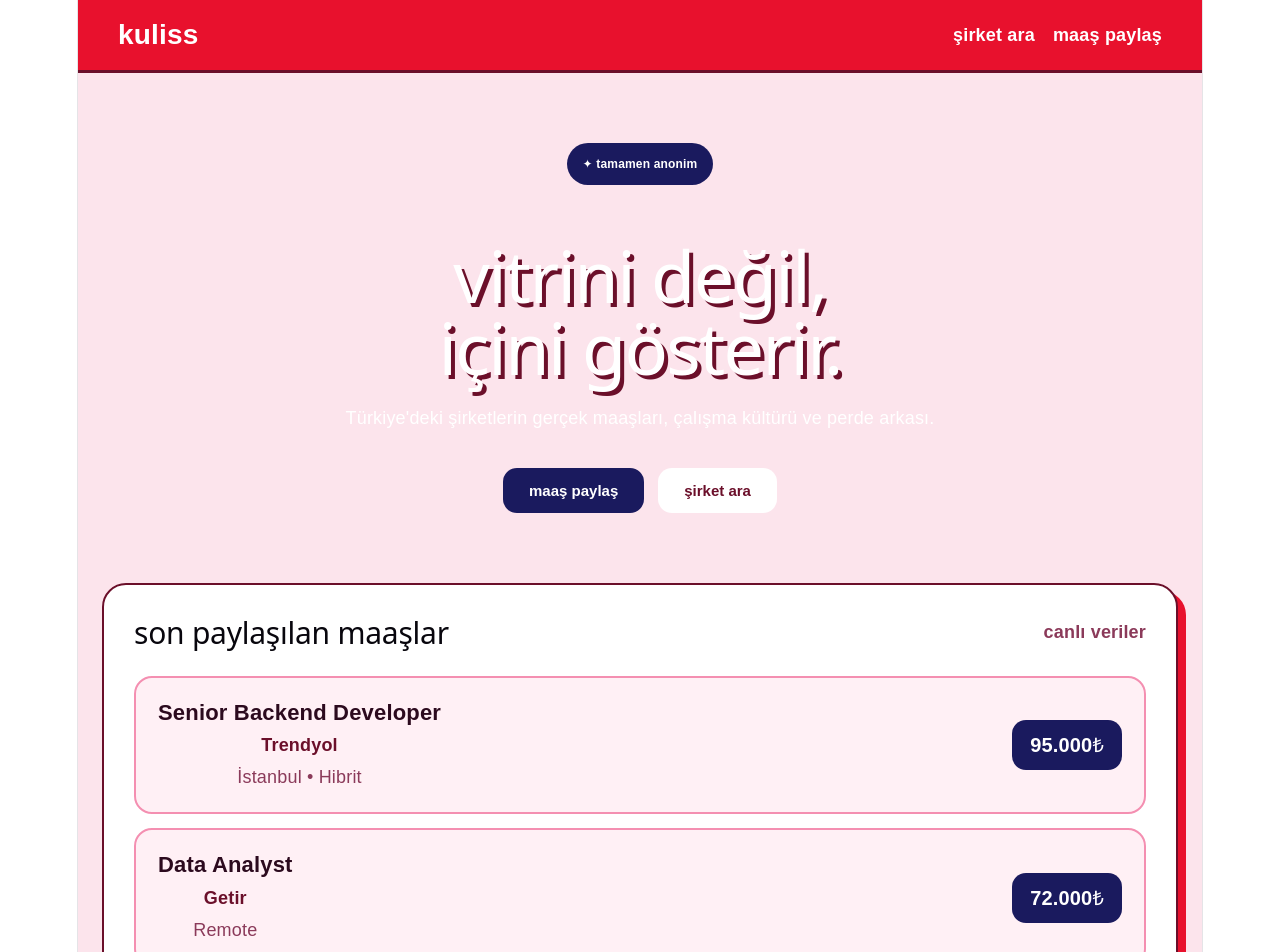
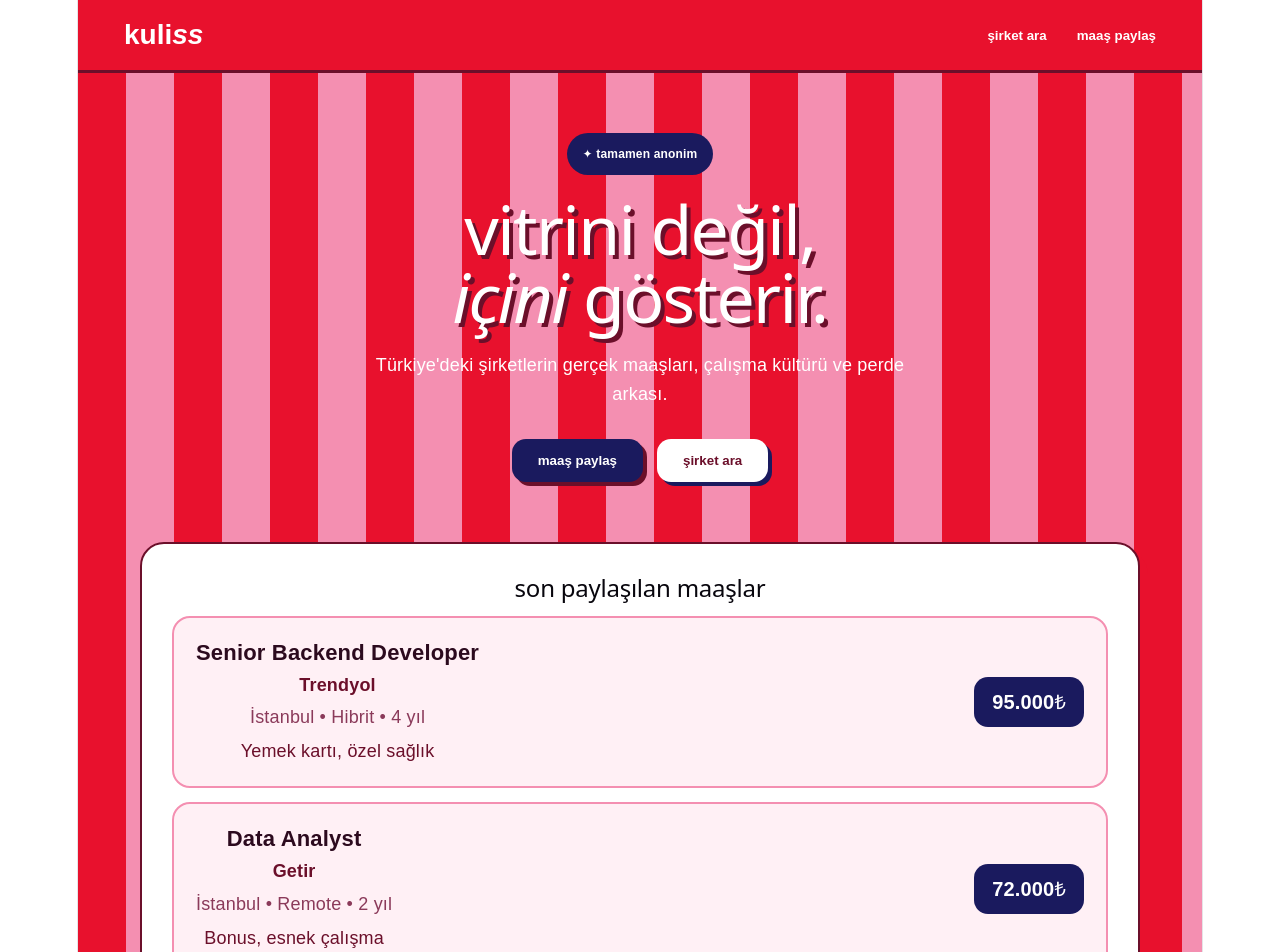
Before and after one commit to rabiagizemdemirhan/kuliss, a React (Vite) app in the folder frontend/: page / in a window 1280 px wide. Shown: the top 952 px of the page. Built offline with nearby package versions, Linux system fonts and the light colour scheme.

Commit message:
Make Kuliss UI interactive

```diff
--- a/frontend/src/App.tsx
+++ b/frontend/src/App.tsx
@@ -1,84 +1,229 @@
-import "./index.css";
+import { useState } from "react";
+
+type SalaryReport = {
+  company: string;
+  position: string;
+  salary: string;
+  city: string;
+  workType: string;
+  experience: string;
+  benefits: string;
+};
 
 function App() {
-  const companies = [
+  const [page, setPage] = useState<"home" | "share" | "search">("home");
+  const [search, setSearch] = useState("");
+
+  const reports: SalaryReport[] = [
     {
       company: "Trendyol",
       position: "Senior Backend Developer",
       salary: "95.000₺",
-      meta: "İstanbul • Hibrit"
+      city: "İstanbul",
+      workType: "Hibrit",
+      experience: "4 yıl",
+      benefits: "Yemek kartı, özel sağlık"
     },
     {
       company: "Getir",
       position: "Data Analyst",
       salary: "72.000₺",
-      meta: "Remote"
+      city: "İstanbul",
+      workType: "Remote",
+      experience: "2 yıl",
+      benefits: "Bonus, esnek çalışma"
     },
     {
-      company: "Hepsiburada",
-      position: "Product Designer",
-      salary: "68.000₺",
-      meta: "İstanbul • Ofis"
+      company: "Inditex",
+      position: "Sales Assistant",
+      salary: "32.000₺",
+      city: "İstanbul",
+      workType: "Ofis",
+      experience: "1 yıl",
+      benefits: "Yemek, prim"
     }
   ];
 
+  const filteredReports = reports.filter((item) =>
+    item.company.toLowerCase().includes(search.toLowerCase())
+  );
+
   return (
-    <div
-      style={{
-        minHeight: "100vh",
-        background: "#fce4ec",
-        color: "#2c0a1e",
-        fontFamily: "DM Sans, sans-serif"
-      }}
-    >
-      <nav
-        style={{
-          padding: "22px 40px",
-          display: "flex",
-          justifyContent: "space-between",
-          alignItems: "center",
-          background: "#e8112d",
-          borderBottom: "3px solid #6b0f2a"
-        }}
-      >
-        <div
-          style={{
-            fontSize: "28px",
-            fontWeight: 700,
-            color: "white"
-          }}
-        >
-          kuliss
-        </div>
+    <div style={styles.page}>
+      <nav style={styles.nav}>
+        <button style={styles.logo} onClick={() => setPage("home")}>
+          kuli<em>ss</em>
+        </button>
 
-        <div
-          style={{
-            display: "flex",
-            gap: "18px",
-            color: "white",
-            fontWeight: 600
-          }}
-        >
-          <span>şirket ara</span>
-          <span>maaş paylaş</span>
+        <div style={styles.navLinks}>
+          <button style={styles.navBtn} onClick={() => setPage("search")}>
+            şirket ara
+          </button>
+          <button style={styles.navBtn} onClick={() => setPage("share")}>
+            maaş paylaş
+          </button>
         </div>
       </nav>
 
-      <div
-        style={{
-          maxWidth: "1100px",
+      <main style={styles.main}>
+        {page === "home" && (
+          <>
+            <section style={styles.hero}>
+              <div style={styles.badge}>✦ tamamen anonim</div>
+
+              <h1 style={styles.title}>
+                vitrini değil,
+                <br />
+                <em>içini</em> gösterir.
+              </h1>
+
+              <p style={styles.subtitle}>
+                Türkiye'deki şirketlerin gerçek maaşları, çalışma kültürü ve
+                perde arkası.
+              </p>
+
+              <div style={styles.buttonRow}>
+                <button style={styles.primaryBtn} onClick={() => setPage("share")}>
+                  maaş paylaş
+                </button>
+                <button style={styles.secondaryBtn} onClick={() => setPage("search")}>
+                  şirket ara
+                </button>
+              </div>
+            </section>
+
+            <SalaryList reports={reports} />
+          </>
+        )}
+
+        {page === "search" && (
+          <section style={styles.card}>
+            <h2>şirket ara</h2>
+            <p style={styles.muted}>Bir yere girmeden önce gerçeği öğren.</p>
+
+            <input
+              style={styles.input}
+              placeholder="Şirket adı yaz: Trendyol, Getir, Inditex..."
+              value={search}
+              onChange={(e) => setSearch(e.target.value)}
+            />
+
+            <SalaryList reports={filteredReports} />
+          </section>
+        )}
+
+        {page === "share" && (
+          <section style={styles.card}>
+            <h2>maaş bilgisi ekle</h2>
+            <p style={styles.muted}>Tüm veriler anonimdir.</p>
+
+            <div style={styles.formGrid}>
+              <input style={styles.input} placeholder="Şirket adı" />
+              <input style={styles.input} placeholder="Sektör" />
+              <input style={styles.input} placeholder="Şehir" />
+              <input style={styles.input} placeholder="Pozisyon" />
+              <input style={styles.input} placeholder="Deneyim yılı" />
+              <input style={styles.input} placeholder="Maaş miktarı" />
+
+              <select style={styles.input}>
+                <option>Aylık</option>
+                <option>Yıllık</option>
+                <option>Saatlik</option>
+              </select>
+
+              <select style={styles.input}>
+                <option>Net</option>
+                <option>Brüt</option>
+              </select>
+            </div>
+
+            <textarea style={styles.textarea} placeholder="Yan haklar / yorum" />
+
+            <button
+              style={styles.primaryBtnFull}
+              onClick={() => alert("Frontend form hazır. Sırada backend bağlantısı var.")}
+            >
+              anonim olarak gönder
+            </button>
+          </section>
+        )}
+      </main>
+    </div>
+  );
+}
+
+function SalaryList({ reports }: { reports: SalaryReport[] }) {
+  if (reports.length === 0) {
+    return <p style={styles.muted}>Sonuç bulunamadı.</p>;
+  }
+
+  return (
+    <section style={styles.salaryBox}>
+      <h2>son paylaşılan maaşlar</h2>
+
+      {reports.map((item) => (
+        <div key={item.company + item.position} style={styles.salaryCard}>
+          <div>
+            <h3 style={styles.position}>{item.position}</h3>
+            <p style={styles.company}>{item.company}</p>
+            <p style={styles.muted}>
+              {item.city} • {item.workType} • {item.experience}
+            </p>
+            <p style={styles.benefits}>{item.benefits}</p>
+          </div>
+
+          <div style={styles.salaryPill}>{item.salary}</div>
+        </div>
+      ))}
+    </section>
+  );
+}
+
+const styles: Record<string, React.CSSProperties> = {
+  page: {
+    minHeight: "100vh",
+    background:
+      "repeating-linear-gradient(90deg, #e8112d 0px, #e8112d 48px, #f48fb1 48px, #f48fb1 96px)",
+    color: "#2c0a1e",
+    fontFamily: "Arial, sans-serif"
+  },
+  nav: {
+    background: "#e8112d",
+    borderBottom: "3px solid #6b0f2a",
+    padding: "18px 40px",
+    display: "flex",
+    justifyContent: "space-between",
+    alignItems: "center"
+  },
+  logo: {
+    background: "transparent",
+    border: "none",
+    color: "white",
+    fontSize: "28px",
+    fontWeight: 800,
+    cursor: "pointer"
+  },
+  navLinks: {
+    display: "flex",
+    gap: "18px"
+  },
+  navBtn: {
+    background: "transparent",
+    border: "none",
+    color: "white",
+    fontWeight: 700,
+    cursor: "pointer"
+  },
+  main: {
+    maxWidth: "1000px",
     margin: "0 auto",
-          padding: "70px 24px"
-        }}
-      >
-        <div
-          style={{
+    padding: "60px 24px"
+  },
+  hero: {
     textAlign: "center",
-            marginBottom: "70px"
-          }}
-        >
-          <div
-            style={{
+    marginBottom: "60px"
+  },
+  badge: {
     display: "inline-block",
     background: "#1a1a5e",
     color: "white",
@@ -86,186 +231,132 @@ function App() {
     borderRadius: "999px",
     fontSize: "12px",
     fontWeight: 700,
-              marginBottom: "22px"
-            }}
-          >
-            ✦ tamamen anonim
-          </div>
-
-          <h1
-            style={{
-              fontSize: "72px",
+    marginBottom: "20px"
+  },
+  title: {
+    fontSize: "68px",
     lineHeight: 1,
-              marginBottom: "20px",
-              color: "#fff",
+    margin: "0 0 20px",
+    color: "white",
     textShadow: "4px 4px 0 #6b0f2a"
-            }}
-          >
-            vitrini değil,<br />
-            içini gösterir.
-          </h1>
-
-          <p
-            style={{
-              maxWidth: "620px",
+  },
+  subtitle: {
+    color: "white",
+    maxWidth: "560px",
     margin: "0 auto",
-              color: "#fff",
     fontSize: "18px",
-              lineHeight: 1.7
-            }}
-          >
-            Türkiye'deki şirketlerin gerçek maaşları,
-            çalışma kültürü ve perde arkası.
-          </p>
-
-          <div
-            style={{
-              marginTop: "34px",
+    lineHeight: 1.6
+  },
+  buttonRow: {
     display: "flex",
     justifyContent: "center",
     gap: "14px",
-              flexWrap: "wrap"
-            }}
-          >
-            <button style={primaryButton}>
-              maaş paylaş
-            </button>
-
-            <button style={secondaryButton}>
-              şirket ara
-            </button>
-          </div>
-        </div>
-
-        <div
-          style={{
-            background: "white",
-            borderRadius: "24px",
-            padding: "30px",
-            border: "2px solid #6b0f2a",
-            boxShadow: "8px 8px 0 #e8112d"
-          }}
-        >
-          <div
-            style={{
-              display: "flex",
-              justifyContent: "space-between",
-              alignItems: "center",
-              marginBottom: "26px"
-            }}
-          >
-            <h2
-              style={{
-                fontSize: "30px",
-                margin: 0
-              }}
-            >
-              son paylaşılan maaşlar
-            </h2>
-
-            <div
-              style={{
-                color: "#8b3a5a",
-                fontWeight: 600
-              }}
-            >
-              canlı veriler
-            </div>
-          </div>
-
-          <div
-            style={{
-              display: "flex",
-              flexDirection: "column",
-              gap: "14px"
-            }}
-          >
-            {companies.map((item) => (
-              <div
-                key={item.company + item.position}
-                style={{
-                  background: "#fff0f5",
-                  border: "2px solid #f48fb1",
-                  borderRadius: "18px",
-                  padding: "22px",
-                  display: "flex",
-                  justifyContent: "space-between",
-                  alignItems: "center",
-                  flexWrap: "wrap",
-                  gap: "20px"
-                }}
-              >
-                <div>
-                  <div
-                    style={{
-                      fontSize: "22px",
-                      fontWeight: 700,
-                      marginBottom: "6px"
-                    }}
-                  >
-                    {item.position}
-                  </div>
-
-                  <div
-                    style={{
-                      color: "#6b0f2a",
-                      fontWeight: 600,
-                      marginBottom: "6px"
-                    }}
-                  >
-                    {item.company}
-                  </div>
-
-                  <div
-                    style={{
-                      color: "#8b3a5a"
-                    }}
-                  >
-                    {item.meta}
-                  </div>
-                </div>
-
-                <div
-                  style={{
-                    background: "#1a1a5e",
-                    color: "white",
-                    padding: "12px 18px",
-                    borderRadius: "14px",
-                    fontWeight: 700,
-                    fontSize: "20px"
-                  }}
-                >
-                  {item.salary}
-                </div>
-              </div>
-            ))}
-          </div>
-        </div>
-      </div>
-    </div>
-  );
-}
-
-const primaryButton = {
+    marginTop: "30px"
+  },
+  primaryBtn: {
     background: "#1a1a5e",
     color: "white",
     border: "none",
     padding: "14px 26px",
     borderRadius: "14px",
-  fontWeight: 700,
+    fontWeight: 800,
     cursor: "pointer",
-  fontSize: "15px"
-};
-
-const secondaryButton = {
+    boxShadow: "4px 4px 0 #6b0f2a"
+  },
+  secondaryBtn: {
     background: "white",
     color: "#6b0f2a",
     border: "none",
     padding: "14px 26px",
     borderRadius: "14px",
-  fontWeight: 700,
+    fontWeight: 800,
     cursor: "pointer",
-  fontSize: "15px"
+    boxShadow: "4px 4px 0 #1a1a5e"
+  },
+  card: {
+    background: "white",
+    border: "2px solid #6b0f2a",
+    borderRadius: "24px",
+    padding: "32px",
+    boxShadow: "8px 8px 0 #e8112d"
+  },
+  salaryBox: {
+    background: "white",
+    border: "2px solid #6b0f2a",
+    borderRadius: "24px",
+    padding: "30px",
+    boxShadow: "8px 8px 0 #e8112d"
+  },
+  salaryCard: {
+    background: "#fff0f5",
+    border: "2px solid #f48fb1",
+    borderRadius: "18px",
+    padding: "22px",
+    marginTop: "14px",
+    display: "flex",
+    justifyContent: "space-between",
+    gap: "20px",
+    alignItems: "center",
+    flexWrap: "wrap"
+  },
+  position: {
+    margin: "0 0 6px",
+    fontSize: "22px"
+  },
+  company: {
+    margin: "0 0 6px",
+    color: "#6b0f2a",
+    fontWeight: 800
+  },
+  muted: {
+    color: "#8b3a5a"
+  },
+  benefits: {
+    marginTop: "8px",
+    color: "#6b0f2a"
+  },
+  salaryPill: {
+    background: "#1a1a5e",
+    color: "white",
+    padding: "12px 18px",
+    borderRadius: "14px",
+    fontWeight: 800,
+    fontSize: "20px"
+  },
+  input: {
+    padding: "14px",
+    borderRadius: "12px",
+    border: "2px solid #f48fb1",
+    fontSize: "15px",
+    width: "100%",
+    boxSizing: "border-box"
+  },
+  formGrid: {
+    display: "grid",
+    gridTemplateColumns: "1fr 1fr",
+    gap: "14px",
+    marginTop: "20px"
+  },
+  textarea: {
+    width: "100%",
+    minHeight: "100px",
+    marginTop: "14px",
+    padding: "14px",
+    borderRadius: "12px",
+    border: "2px solid #f48fb1",
+    boxSizing: "border-box"
+  },
+  primaryBtnFull: {
+    width: "100%",
+    marginTop: "18px",
+    background: "#1a1a5e",
+    color: "white",
+    border: "none",
+    padding: "16px",
+    borderRadius: "14px",
+    fontWeight: 800,
+    cursor: "pointer"
+  }
 };
 
 export default App;
```
Lines whose indentation alone changed are shown as unchanged.
